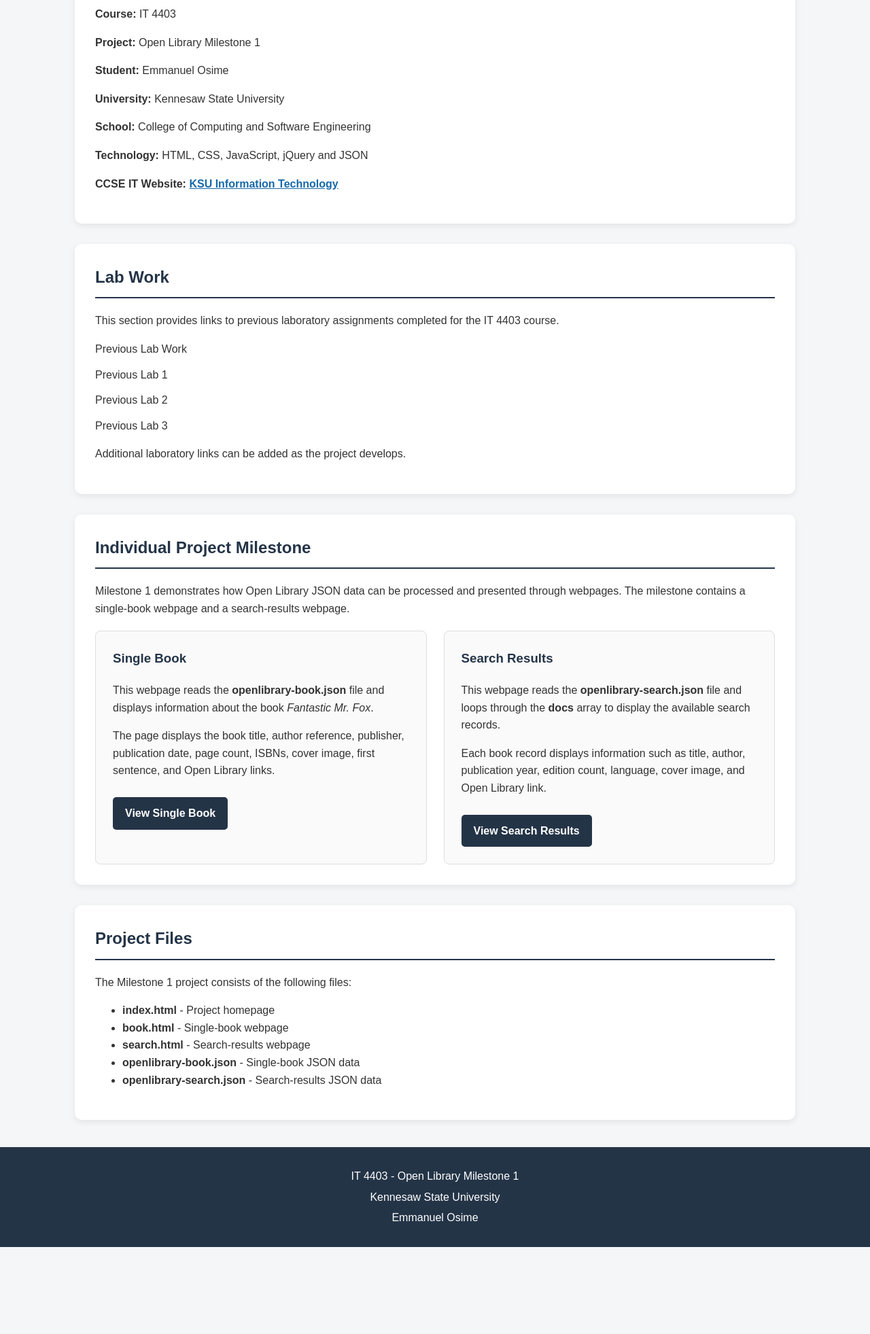
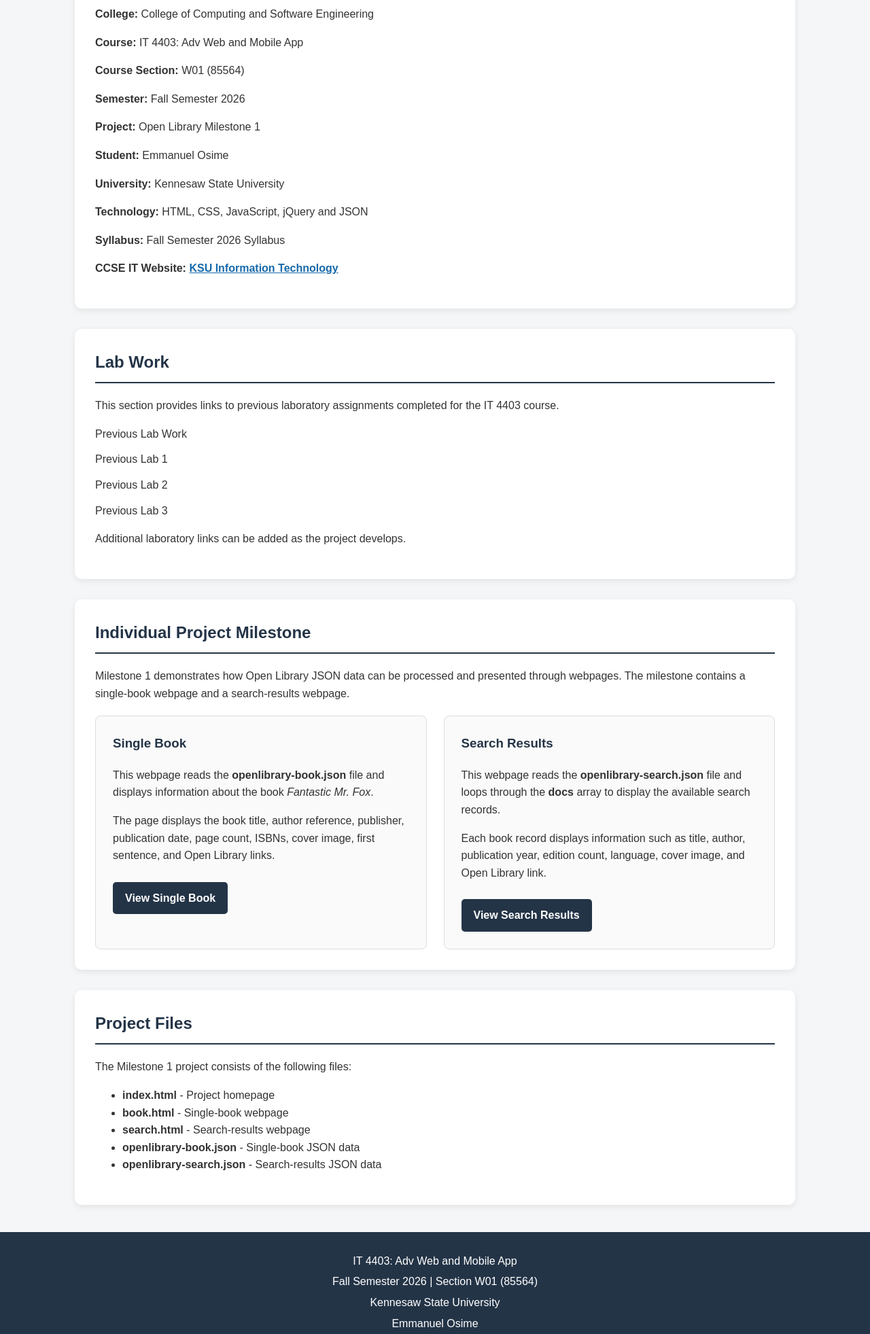
Before and after one commit to jos380/IT4403-Milestone1-OpenLibrary, a plain HTML site: page index.html in a window 1280 px wide. Shown: the part 760-2723 px from the top of the page at 68% size. Before the commit the page ends 2595 px from the top, so only its background shows below. Drawn offline with Linux system fonts and the light colour scheme.

Commit message:
Create project homepage

```diff
--- a/index.html
+++ b/index.html
@@ -248,27 +248,48 @@
             <h2>Course Information</h2>
 
             <p>
-                <strong>Course:</strong> IT 4403
+                <strong>College:</strong>
+                College of Computing and Software Engineering
             </p>
 
             <p>
-                <strong>Project:</strong> Open Library Milestone 1
+                <strong>Course:</strong>
+                IT 4403: Adv Web and Mobile App
             </p>
 
             <p>
-                <strong>Student:</strong> Emmanuel Osime
+                <strong>Course Section:</strong>
+                W01 (85564)
             </p>
 
             <p>
-                <strong>University:</strong> Kennesaw State University
+                <strong>Semester:</strong>
+                Fall Semester 2026
             </p>
 
             <p>
-                <strong>School:</strong> College of Computing and Software Engineering
+                <strong>Project:</strong>
+                Open Library Milestone 1
             </p>
 
             <p>
-                <strong>Technology:</strong> HTML, CSS, JavaScript, jQuery and JSON
+                <strong>Student:</strong>
+                Emmanuel Osime
+            </p>
+
+            <p>
+                <strong>University:</strong>
+                Kennesaw State University
+            </p>
+
+            <p>
+                <strong>Technology:</strong>
+                HTML, CSS, JavaScript, jQuery and JSON
+            </p>
+
+            <p>
+                <strong>Syllabus:</strong>
+                Fall Semester 2026 Syllabus
             </p>
 
             <p>
@@ -441,7 +462,11 @@
     <footer>
 
         <p>
-            IT 4403 - Open Library Milestone 1
+            IT 4403: Adv Web and Mobile App
+        </p>
+
+        <p>
+            Fall Semester 2026 | Section W01 (85564)
         </p>
 
         <p>
```
